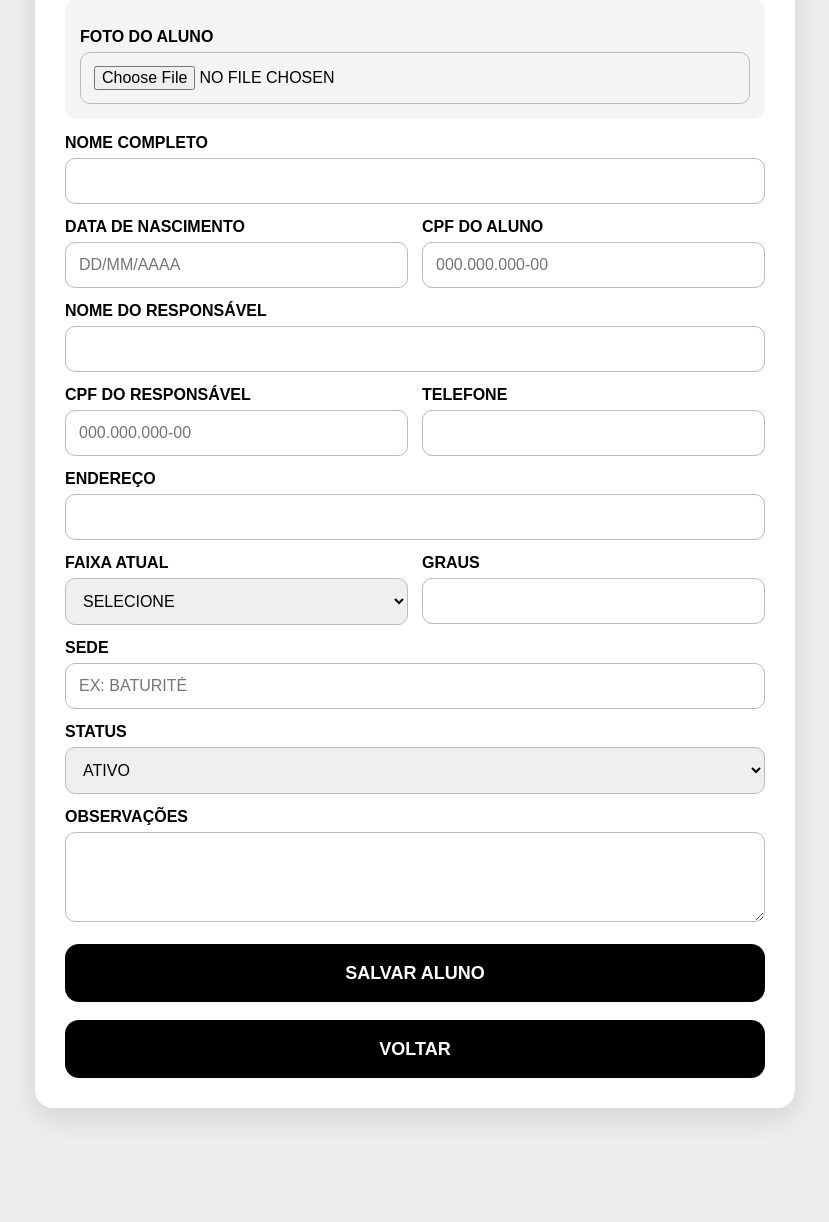
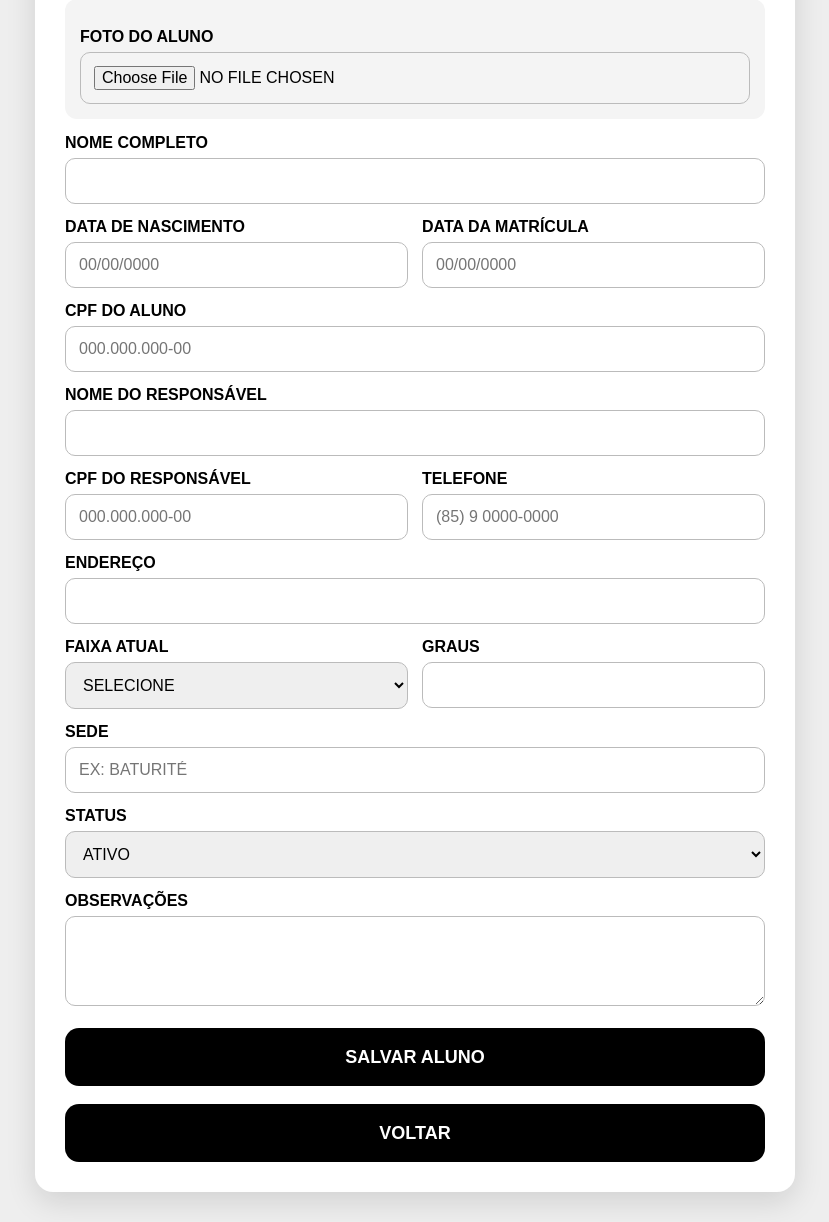
Before and after one commit to Irodg/certificados-web, a Flask app: page /alunos/novo in a window 1280 px wide. Shown: the part 289-1511 px from the top of the page, without its empty margins (225-1054 px from the left). Before the commit the page ends 1410 px from the top, so only its background shows below. Run offline with Flask 3, Linux system fonts and the light colour scheme; the visitor is signed in with stand-in values (Sample User, id 1).

Commit message:
Update aluno_form.html

```diff
--- a/templates/aluno_form.html
+++ b/templates/aluno_form.html
@@ -7,25 +7,12 @@
 <title>{% if editando %}EDITAR ALUNO{% else %}CADASTRAR ALUNO{% endif %}</title>
 
 <style>
+*{
+    box-sizing:border-box;
+}
 
-{% if modo_publico %}
-<div style="
-    background:#f4f4f4;
-    border:1px solid #ccc;
-    border-radius:12px;
-    padding:15px;
-    margin-bottom:18px;
-    text-align:center;
-    font-weight:bold;
-">
-    CÓDIGO / Nº DE MATRÍCULA<br>
-    <span style="font-size:24px;">{{ codigo_matricula }}</span>
-</div>
-{% endif %}
-
-    *{ box-sizing:border-box; }
-
-html, body{
+html,
+body{
     margin:0;
     font-family:Arial,sans-serif;
     background:#eeeeee;
@@ -60,13 +47,31 @@ h1{
     font-size:26px;
 }
 
+.codigo-box{
+    background:#f4f4f4;
+    border:1px solid #ccc;
+    border-radius:12px;
+    padding:15px;
+    margin-bottom:18px;
+    text-align:center;
+    font-weight:bold;
+}
+
+.codigo-box span{
+    display:block;
+    font-size:24px;
+    margin-top:5px;
+}
+
 label{
     display:block;
     font-weight:bold;
     margin:14px 0 6px;
 }
 
-input, select, textarea{
+input,
+select,
+textarea{
     width:100%;
     padding:13px;
     font-size:16px;
@@ -132,9 +137,18 @@ textarea{
 }
 
 @media(max-width:600px){
-    .card{ padding:20px; }
-    .grid{ grid-template-columns:1fr; gap:0; }
-    h1{ font-size:22px; }
+    .card{
+        padding:20px;
+    }
+
+    .grid{
+        grid-template-columns:1fr;
+        gap:0;
+    }
+
+    h1{
+        font-size:22px;
+    }
 }
 </style>
 </head>
@@ -160,13 +174,20 @@ CADASTRAR ALUNO
 {% endif %}
 </h1>
 
+{% if modo_publico %}
+<div class="codigo-box">
+    CÓDIGO / Nº DE MATRÍCULA
+    <span>{{ codigo_matricula }}</span>
+</div>
+{% endif %}
+
 <form method="POST" enctype="multipart/form-data">
 
 <div class="foto">
     <label>FOTO DO ALUNO</label>
 
     {% if editando and aluno[15] %}
-    <img class="foto-atual" src="{{ aluno[15] }}" alt="Foto atual">
+        <img class="foto-atual" src="{{ aluno[15] }}" alt="Foto atual">
     {% endif %}
 
     <input
@@ -191,27 +212,38 @@ CADASTRAR ALUNO
         <input
             type="text"
             name="data_nascimento"
-            placeholder="DD/MM/AAAA"
+            class="data"
+            placeholder="00/00/0000"
             maxlength="10"
+            inputmode="numeric"
             value="{% if aluno and aluno[2] %}{{ aluno[2].strftime('%d/%m/%Y') }}{% endif %}"
-            oninput="mascaraData(this)"
         >
     </div>
 
     <div>
-        <label>CPF DO ALUNO</label>
+        <label>DATA DA MATRÍCULA</label>
         <input
             type="text"
-            name="cpf"
-            id="cpf"
-            placeholder="000.000.000-00"
-            maxlength="14"
+            name="data_matricula"
+            class="data"
+            placeholder="00/00/0000"
+            maxlength="10"
             inputmode="numeric"
-            value="{{ aluno[3] if aluno and aluno[3] else '' }}"
-            oninput="mascaraCPF(this)"
+            value="{% if aluno and aluno[16] %}{{ aluno[16].strftime('%d/%m/%Y') }}{% endif %}"
         >
     </div>
 </div>
+
+<label>CPF DO ALUNO</label>
+<input
+    type="text"
+    name="cpf"
+    class="cpf"
+    placeholder="000.000.000-00"
+    maxlength="14"
+    inputmode="numeric"
+    value="{{ aluno[3] if aluno and aluno[3] else '' }}"
+>
 
 <label>NOME DO RESPONSÁVEL</label>
 <input
@@ -226,12 +258,11 @@ CADASTRAR ALUNO
         <input
             type="text"
             name="cpf_responsavel"
-            id="cpf_responsavel"
+            class="cpf"
             placeholder="000.000.000-00"
             maxlength="14"
             inputmode="numeric"
             value="{{ aluno[5] if aluno and aluno[5] else '' }}"
-            oninput="mascaraCPF(this)"
         >
     </div>
 
@@ -240,6 +271,10 @@ CADASTRAR ALUNO
         <input
             type="text"
             name="telefone"
+            class="telefone"
+            placeholder="(85) 9 0000-0000"
+            maxlength="16"
+            inputmode="numeric"
             value="{{ aluno[6] if aluno and aluno[6] else '' }}"
         >
     </div>
@@ -275,6 +310,7 @@ CADASTRAR ALUNO
             name="graus"
             min="0"
             max="4"
+            inputmode="numeric"
             value="{{ aluno[9] if aluno and aluno[9] else '' }}"
         >
     </div>
@@ -306,10 +342,11 @@ CADASTRAR ALUNO
     <input
         type="text"
         name="data_desligamento"
-        placeholder="DD/MM/AAAA"
+        class="data"
+        placeholder="00/00/0000"
         maxlength="10"
+        inputmode="numeric"
         value="{% if aluno and aluno[13] %}{{ aluno[13].strftime('%d/%m/%Y') }}{% endif %}"
-        oninput="mascaraData(this)"
     >
 </div>
 
@@ -338,35 +375,64 @@ SALVAR ALUNO
 </div>
 
 <script>
+function somenteNumeros(valor){
+    return valor.replace(/\D/g, "");
+}
+
+function mascaraCPF(input){
+    let v = somenteNumeros(input.value).slice(0, 11);
+
+    v = v.replace(/(\d{3})(\d)/, "$1.$2");
+    v = v.replace(/(\d{3})(\d)/, "$1.$2");
+    v = v.replace(/(\d{3})(\d{1,2})$/, "$1-$2");
+
+    input.value = v;
+}
+
+function mascaraTelefone(input){
+    let v = somenteNumeros(input.value).slice(0, 11);
+
+    if(v.length <= 10){
+        v = v.replace(/(\d{2})(\d)/, "($1) $2");
+        v = v.replace(/(\d{4})(\d)/, "$1-$2");
+    }else{
+        v = v.replace(/(\d{2})(\d)/, "($1) $2");
+        v = v.replace(/(\d{1})(\d{4})(\d)/, "$1 $2-$3");
+    }
+
+    input.value = v;
+}
+
+function mascaraData(input){
+    let v = somenteNumeros(input.value).slice(0, 8);
+
+    v = v.replace(/(\d{2})(\d)/, "$1/$2");
+    v = v.replace(/(\d{2})(\d)/, "$1/$2");
+
+    input.value = v;
+}
+
 function mostrarDesligamento(){
     const status = document.getElementById("status").value;
     const box = document.getElementById("desligadoBox");
 
-    if(status === "desligado"){
-        box.style.display = "block";
-    }else{
-        box.style.display = "none";
-    }
+    box.style.display = status === "desligado" ? "block" : "none";
 }
+
+document.querySelectorAll(".cpf").forEach(input => {
+    input.addEventListener("input", () => mascaraCPF(input));
+});
+
+document.querySelectorAll(".telefone").forEach(input => {
+    input.addEventListener("input", () => mascaraTelefone(input));
+});
+
+document.querySelectorAll(".data").forEach(input => {
+    input.addEventListener("input", () => mascaraData(input));
+});
 
 mostrarDesligamento();
 </script>
 
-<script>
-function mascaraCPF(campo){
-
-    let v = campo.value.replace(/\D/g,'');
-
-    if(v.length>11)
-        v=v.substring(0,11);
-
-    v=v.replace(/(\d{3})(\d)/,"$1.$2");
-    v=v.replace(/(\d{3})(\d)/,"$1.$2");
-    v=v.replace(/(\d{3})(\d{1,2})$/,"$1-$2");
-
-    campo.value=v;
-}
-</script>
-
 </body>
 </html>
```
